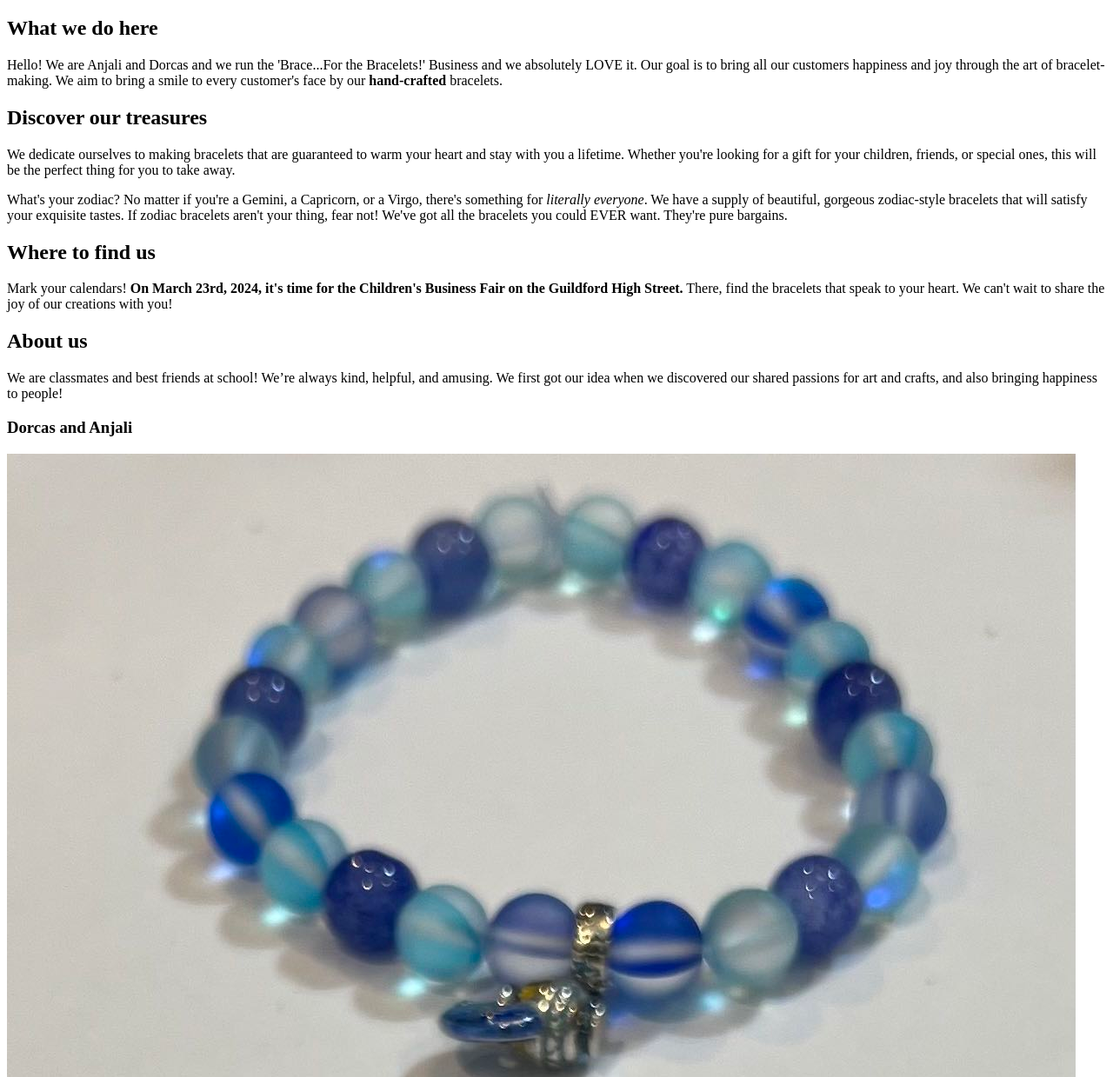
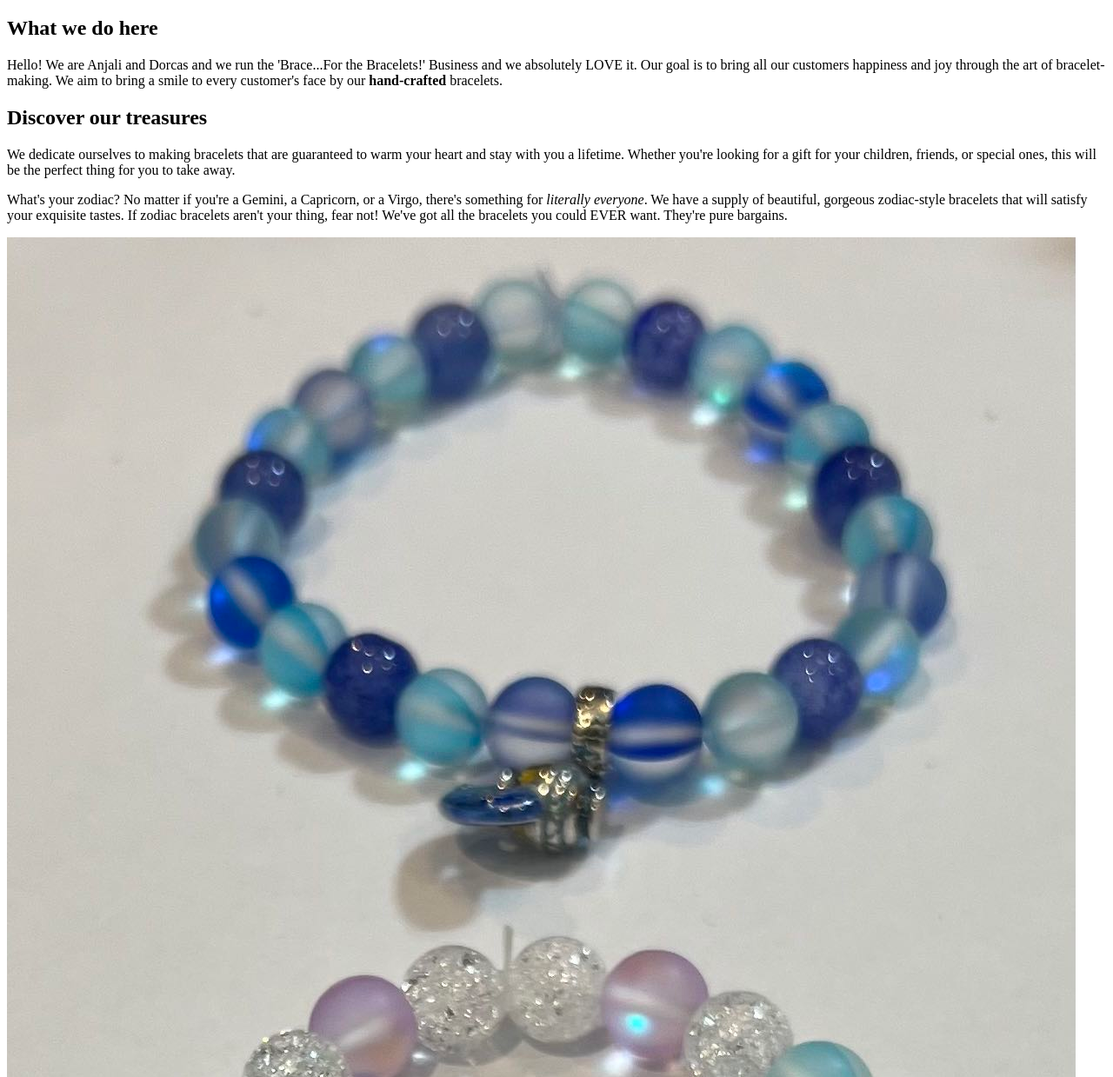
Before and after one commit to DY1986/BUSINESSFAIR-2, a plain HTML site: page index.html in a window 1280 px wide. Shown: the part 61-1300 px from the top of the page at 87% size. Drawn offline with Linux system fonts and the light colour scheme; files whose address does not match are found by name.

Commit message:
Add files via upload

```diff
--- a/index.html
+++ b/index.html
@@ -18,6 +18,8 @@
 
 <p>What's your zodiac? No matter if you're a Gemini, a Capricorn, or a Virgo, there's something for <em>literally everyone</em>. We have a supply of beautiful, gorgeous zodiac-style bracelets that will satisfy your exquisite tastes. If zodiac bracelets aren't your thing, fear not! We've got all the bracelets you could EVER want. They're pure bargains.</p>
 
+<img src="WechatIMG925.jpg"/>
+
 <h2>Where to find us</h2>
 
 <p>Mark your calendars! <strong>On March 23rd, 2024, it's time for the Children's Business Fair on the Guildford High Street.</strong> There, find the bracelets that speak to your heart. We can't wait to share the joy of our creations with you!</p>
@@ -27,4 +29,7 @@
 <p>We are classmates and best friends at school! We’re always kind, helpful, and amusing. We first got our idea when we discovered our shared passions for art and crafts, and also bringing happiness to people!</p>
 
 <h3>Dorcas and Anjali</h3>
-<img src="file:///Users/yan/Desktop/WechatIMG925.jpg">
+
+</body>
+
+</html>
```
